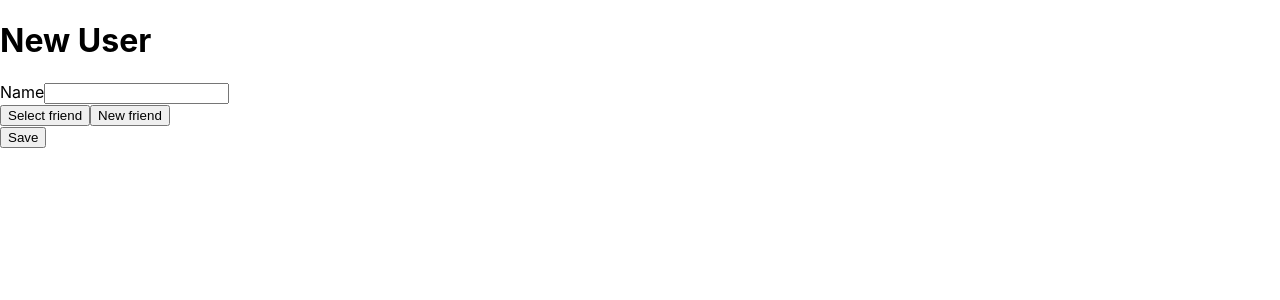
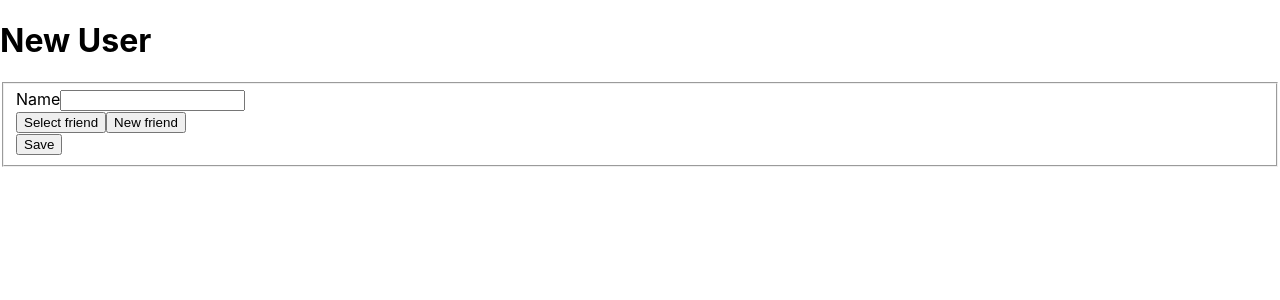
Before and after one commit to dannycalleri/react-playground, a React (Create React App) app: page /users/new in a window 1280 px wide. Shown: the top 300 px of the page. Built offline with nearby package versions, Linux system fonts and the light colour scheme.

Commit message:
feat: multiple create windows

```diff
--- a/src/routes/CreateUser.tsx
+++ b/src/routes/CreateUser.tsx
@@ -1,4 +1,4 @@
-import React, { useState } from "react";
+import React, { useEffect, useState } from "react";
 import { UsersList } from "../components/UsersList";
 import { Button } from "../ui";
 import { createUser } from "../state/users";
@@ -10,19 +10,33 @@ import {
   USER_ALREADY_EXISTS,
 } from "../errors";
 
-type Props = StateProps;
+interface CreateProps {
+  friends: number[];
+  openNewFriendWindow: () => void;
+  disabled?: boolean;
+  onSave?: (id: number) => void;
+}
+
+type Props = CreateProps & StateProps;
 
 function Loading() {
   return <>Loading...</>;
 }
 
 function Create(props: Props) {
-  const { state } = props;
+  const {
+    state,
+    friends: friendsProp,
+    onSave,
+    openNewFriendWindow,
+    disabled = false,
+  } = props;
+  const [isDisabled, setDisabled] = useState(disabled);
   const [error, setError] = useState<string | undefined>(undefined);
   const [retry, setRetry] = useState(false);
   const [loading, setLoading] = useState(false);
   const [name, setName] = useState("");
-  const [friends, setFriends] = useState(new Set<number>());
+  const [friends, setFriends] = useState(new Set<number>(friendsProp));
   const [friendsVisible, setFriendsVisible] = useState(false);
 
   const handleNameChange = (e: React.ChangeEvent<HTMLInputElement>) =>
@@ -66,6 +80,8 @@ function Create(props: Props) {
       // reset fields
       setName("");
       setFriends(new Set());
+      setLoading(false);
+      onSave?.(newUser.id);
     } catch (error) {
       console.error(error);
       const message = (error as Error).message;
@@ -77,13 +93,22 @@ function Create(props: Props) {
       } else {
         setError("Generic error");
       }
-    } finally {
+
       setLoading(false);
     }
   }
 
+  useEffect(() => {
+    setDisabled(disabled);
+  }, [disabled]);
+
+  useEffect(() => {
+    setFriends(new Set(friendsProp));
+  }, [friendsProp]);
+
   const form = (
     <form onSubmit={handleSubmit}>
+      <fieldset disabled={isDisabled}>
         {retry ? (
           <>
             <p>Please retry</p>
@@ -103,7 +128,9 @@ function Create(props: Props) {
                 <Button onClick={handleSelectFriendClick} type="button">
                   Select friend
                 </Button>
-              <Button type="button">New friend</Button>
+                <Button onClick={openNewFriendWindow} type="button">
+                  New friend
+                </Button>
               </div>
 
               {friendsVisible && (
@@ -128,6 +155,7 @@ function Create(props: Props) {
             </div>{" "}
           </>
         )}
+      </fieldset>
     </form>
   );
 
@@ -140,10 +168,50 @@ function Create(props: Props) {
   );
 }
 
-export function CreateUser(props: Props) {
+export function CreateUser(props: StateProps) {
+  const [numberOfWindows, setNumberOfWindows] = useState(1);
+  const [createdFriend, setCreatedFriend] = useState<number | undefined>(
+    undefined
+  );
+
+  function handleSave(id: number) {
+    // TODO: feed the user id to the active (topmost) window so that it can be used as input for friends
+    console.log(`id of the user just saved: ${id}`);
+
+    if (numberOfWindows > 1) {
+      setCreatedFriend(id);
+    } else {
+      setCreatedFriend(undefined);
+    }
+
+    if (numberOfWindows > 1) {
+      setNumberOfWindows(numberOfWindows - 1);
+    }
+  }
+
+  function openNewFriendWindow() {
+    setNumberOfWindows(numberOfWindows + 1);
+  }
+
   return (
     <>
-      <Create state={props.state} />
+      {Array(numberOfWindows)
+        .fill(0)
+        .map((_, i) => {
+          const isWindowTopmost =
+            numberOfWindows === 1 || i === numberOfWindows - 1;
+
+          return (
+            <Create
+              key={i}
+              friends={createdFriend ? [createdFriend] : []}
+              disabled={!isWindowTopmost}
+              onSave={handleSave}
+              openNewFriendWindow={openNewFriendWindow}
+              state={props.state}
+            />
+          );
+        })}
     </>
   );
 }
```
Lines whose indentation alone changed are shown as unchanged.
